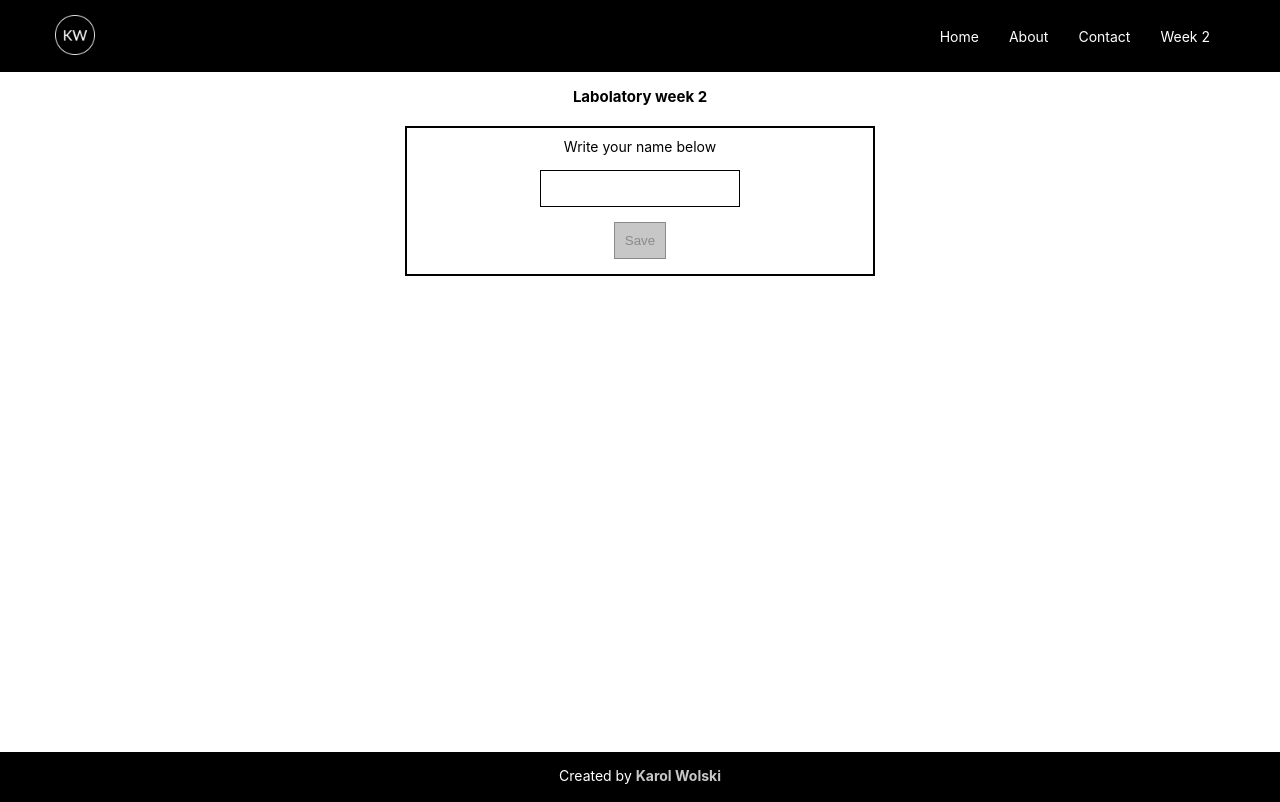
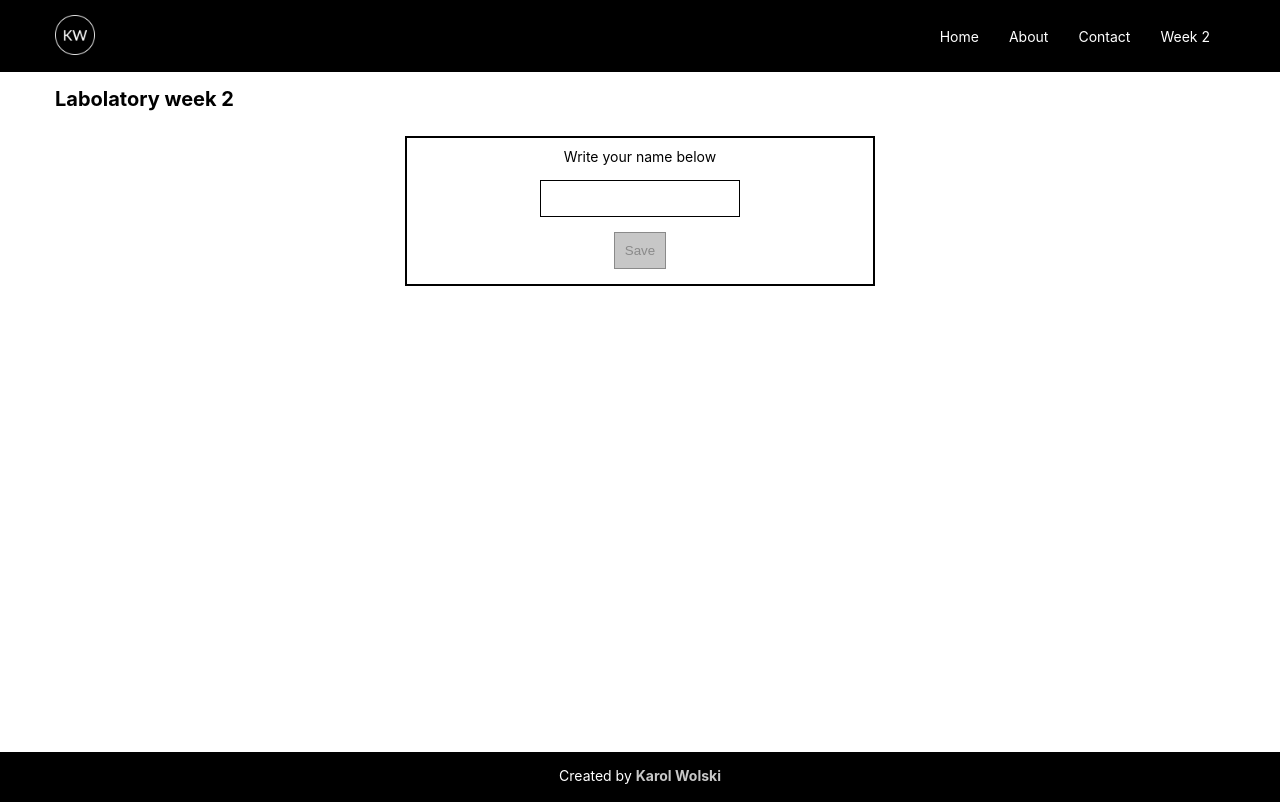
Before and after one commit to karol-wolski/fe-daft-academy, a React (Create React App) app: page /week-2 in a window 1280 px wide. Built offline with nearby package versions, Linux system fonts and the light colour scheme.

Commit message:
refactor(pages): remove duplicates 'title' class from different style modules

```diff
--- a/src/pages/Contact/Contact.module.css
+++ b/src/pages/Contact/Contact.module.css
@@ -1,8 +1,3 @@
-.title {
-  font-size: 2rem;
-  margin-bottom: 1.5rem;
-}
-
 .list {
   list-style: none;
 }
--- a/src/pages/Homepage/Homepage.module.css
+++ b/src/pages/Homepage/Homepage.module.css
@@ -1,8 +1,3 @@
-.title {
-  font-size: 2rem;
-  margin-bottom: 1.5rem;
-}
-
 .desc {
   font-size: 1.4rem;
   margin-bottom: 3rem;
--- a/src/pages/Homepage/Homepage.tsx
+++ b/src/pages/Homepage/Homepage.tsx
@@ -5,7 +5,7 @@ import styles from './Homepage.module.css'
 const Homepage = () => {
   return (
     <>
-      <h2 className={styles.title}>Welcome to the page</h2>
+      <h2 className="title">Welcome to the page</h2>
       <p className={styles.desc}>This page was created during the FrontEnd 4 Beginners course as one of the homework assignments.</p>
       <div className={styles.containerLogo}>
         <img src={logoAcademy} alt="" className={styles.logo} />
--- a/src/pages/Week2/Week2.module.css
+++ /dev/null
@@ -1,3 +0,0 @@
-.title {
-  text-align: center;
-}
--- a/src/pages/Week2/Week2.tsx
+++ b/src/pages/Week2/Week2.tsx
@@ -1,10 +1,9 @@
 import Form from "../../components/Form/Form"
-import styles from './Week2.module.css'
 
 const Homepage = () => {
   return (
    <>
-    <h2 className={styles.title}>Labolatory week 2</h2>
+    <h2 className="title">Labolatory week 2</h2>
     <Form />
    </>
   )
```
